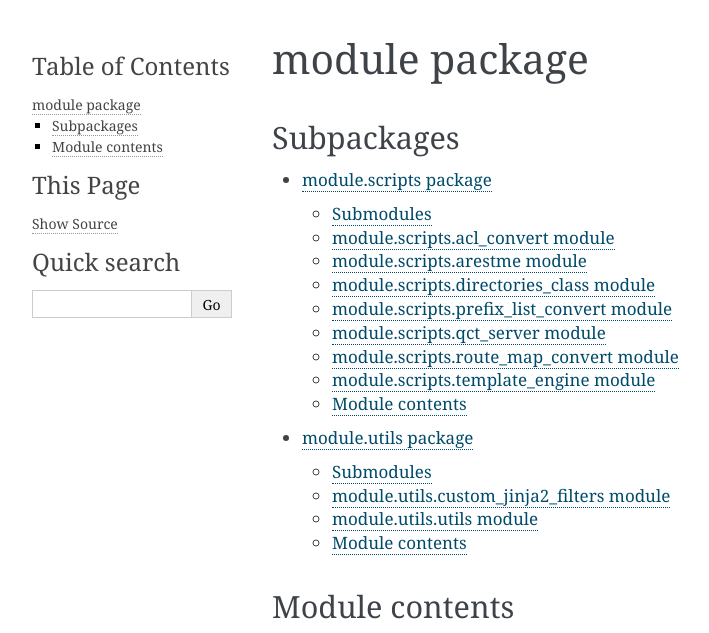
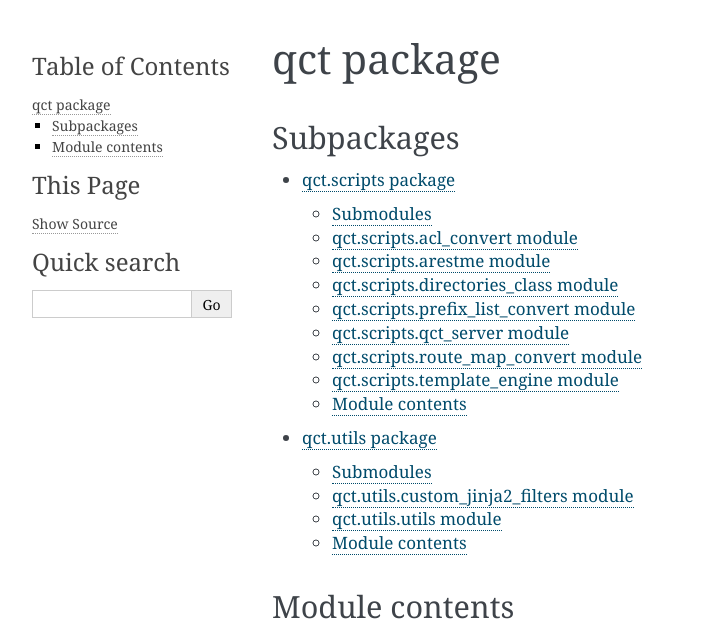
Before and after one commit to btr1975/QuickConfigTemplates, a Sphinx documentation site: the page built from docs/main/module.rst, in a window 1280 px wide, cut to the strip 0-633 px from the top of the page. Shown: the whole strip, without its empty margins (10-719 px from the left). Built offline with Sphinx 7.4.7, drawn with Linux system fonts in a browser that asks for light colours.

Commit message:
updated docs

```diff
--- a/docs/main/module.rst
+++ b/docs/main/module.rst
@@ -1,5 +1,5 @@
-module package
-==============
+qct package
+===========
 
 Subpackages
 -----------
@@ -13,7 +13,7 @@ Subpackages
 Module contents
 ---------------
 
-.. automodule:: module
+.. automodule:: qct
    :members:
    :undoc-members:
    :show-inheritance:
--- a/docs/main/version.rst
+++ b/docs/main/version.rst
@@ -1,7 +1,7 @@
 version module
 ==============
 
-.. automodule:: version
+.. automodule:: qct.version
    :members:
    :undoc-members:
    :show-inheritance:
```
Also changed, not shown: docs/main/module.scripts.rst (+17 -17 lines), docs/main/module.utils.rst (+7 -7 lines).
